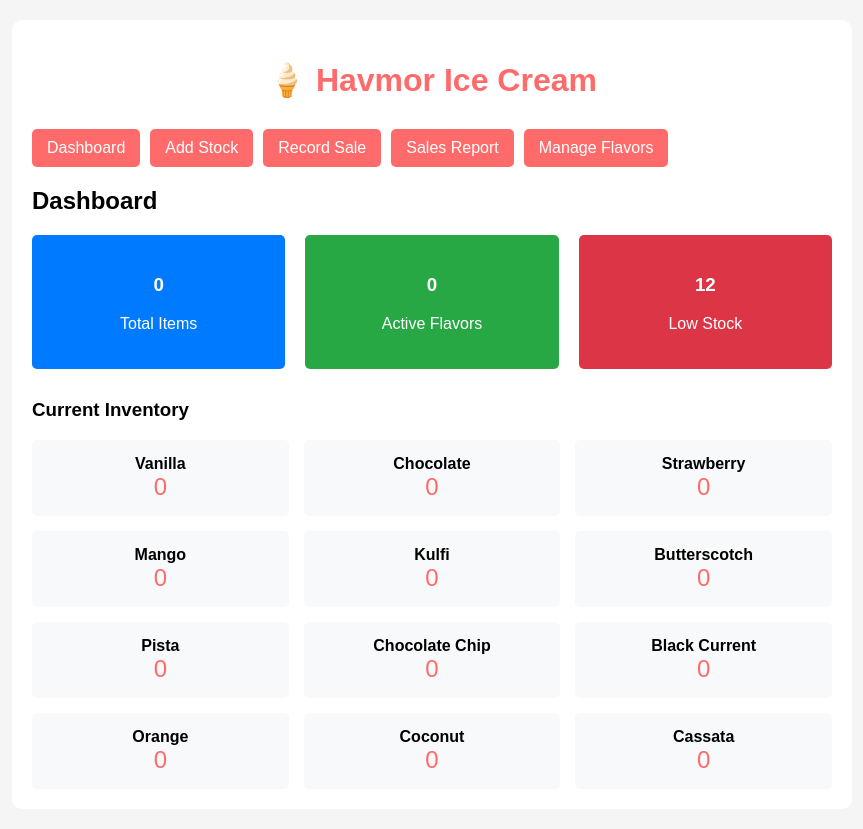
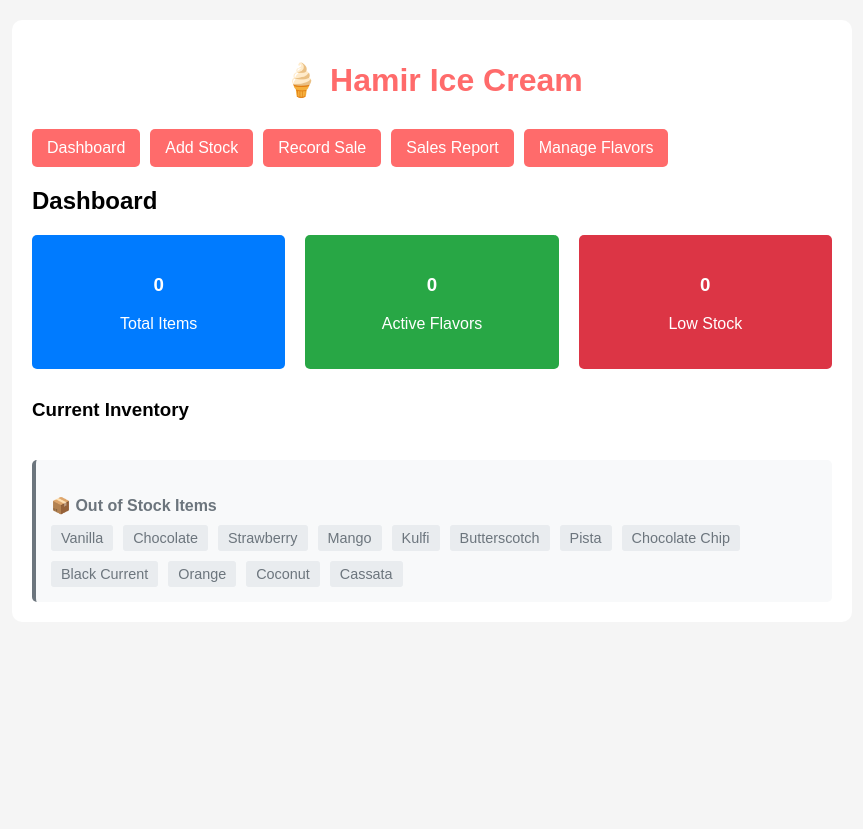
Before and after one commit to neilh44/bhole, a Flask app: page / in a window 1280 px wide. Shown: the whole page, without its empty margins (208-1071 px from the left). After the commit the page ends 602 px from the top, so only its background shows below. Run offline with Flask 3, Linux system fonts and the light colour scheme.

Commit message:
update dashboard UI

```diff
--- a/app.py
+++ b/app.py
@@ -262,11 +262,11 @@
 def dashboard():
     """Main dashboard page"""
     inventory = inventory_manager.get_inventory()
-    low_stock = inventory_manager.get_low_stock_items()
+    low_stock = [{'flavor': flavor, 'count': count} for flavor, count in inventory.items() if 0 < count < 10]
 
     # Calculate totals
     total_items = sum(inventory.values())
-    total_flavors = len([f for f in inventory.values() if f > 0])
+    total_flavors = len([count for count in inventory.values() if count > 0])
 
     return render_template('dashboard.html',
                          inventory=inventory,
--- a/template/base.html
+++ b/template/base.html
@@ -1,7 +1,7 @@
 <!DOCTYPE html>
 <html>
 <head>
-    <title>Havmor Ice Cream</title>
+    <title>Hamir Ice Cream</title>
     <meta name="viewport" content="width=device-width, initial-scale=1">
     <style>
         body {
@@ -88,6 +88,12 @@
         .low-stock {
             background: #fff3cd;
             border-left: 4px solid #ffc107;
+            box-shadow: 0 2px 8px rgba(255, 193, 7, 0.3);
+            animation: pulse-warning 2s infinite;
+        }
+        @keyframes pulse-warning {
+            0%, 100% { transform: scale(1); }
+            50% { transform: scale(1.02); }
         }
         table {
             width: 100%;
@@ -107,7 +113,7 @@
 <body>
     <div class="container">
         <div class="header">
-            <h1>🍦 Havmor Ice Cream</h1>
+            <h1>🍦 Hamir Ice Cream</h1>
         </div>
 
         <nav class="nav">
--- a/template/dashboard.html
+++ b/template/dashboard.html
@@ -21,10 +21,30 @@
 <h3>Current Inventory</h3>
 <div class="inventory-grid">
     {% for flavor, count in inventory.items() %}
-    <div class="inventory-item">
-        <strong>{{ flavor }}</strong><br>
-        <span style="font-size: 1.5em; color: #ff6b6b;">{{ count }}</span>
-    </div>
+        {% if count > 0 %}
+        <div class="inventory-item {{ 'low-stock' if count < 10 else '' }}">
+            <strong>{{ flavor }}</strong><br>
+            {% if count < 10 %}
+                <span style="font-size: 1.5em; color: #dc3545; font-weight: bold;">{{ count }}</span>
+                <br><small style="color: #dc3545;">⚠️ Low Stock</small>
+            {% else %}
+                <span style="font-size: 1.5em; color: #28a745;">{{ count }}</span>
+            {% endif %}
+        </div>
+        {% endif %}
     {% endfor %}
 </div>
+
+{% if inventory.values()|select('equalto', 0)|list|length > 0 %}
+<div style="margin-top: 20px; padding: 15px; background: #f8f9fa; border-radius: 5px; border-left: 4px solid #6c757d;">
+    <h4 style="color: #6c757d; margin-bottom: 10px;">📦 Out of Stock Items</h4>
+    <div style="display: flex; flex-wrap: wrap; gap: 10px;">
+        {% for flavor, count in inventory.items() %}
+            {% if count == 0 %}
+            <span style="background: #e9ecef; padding: 5px 10px; border-radius: 3px; color: #6c757d; font-size: 0.9em;">{{ flavor }}</span>
+            {% endif %}
+        {% endfor %}
+    </div>
+</div>
+{% endif %}
 {% endblock %}
```
